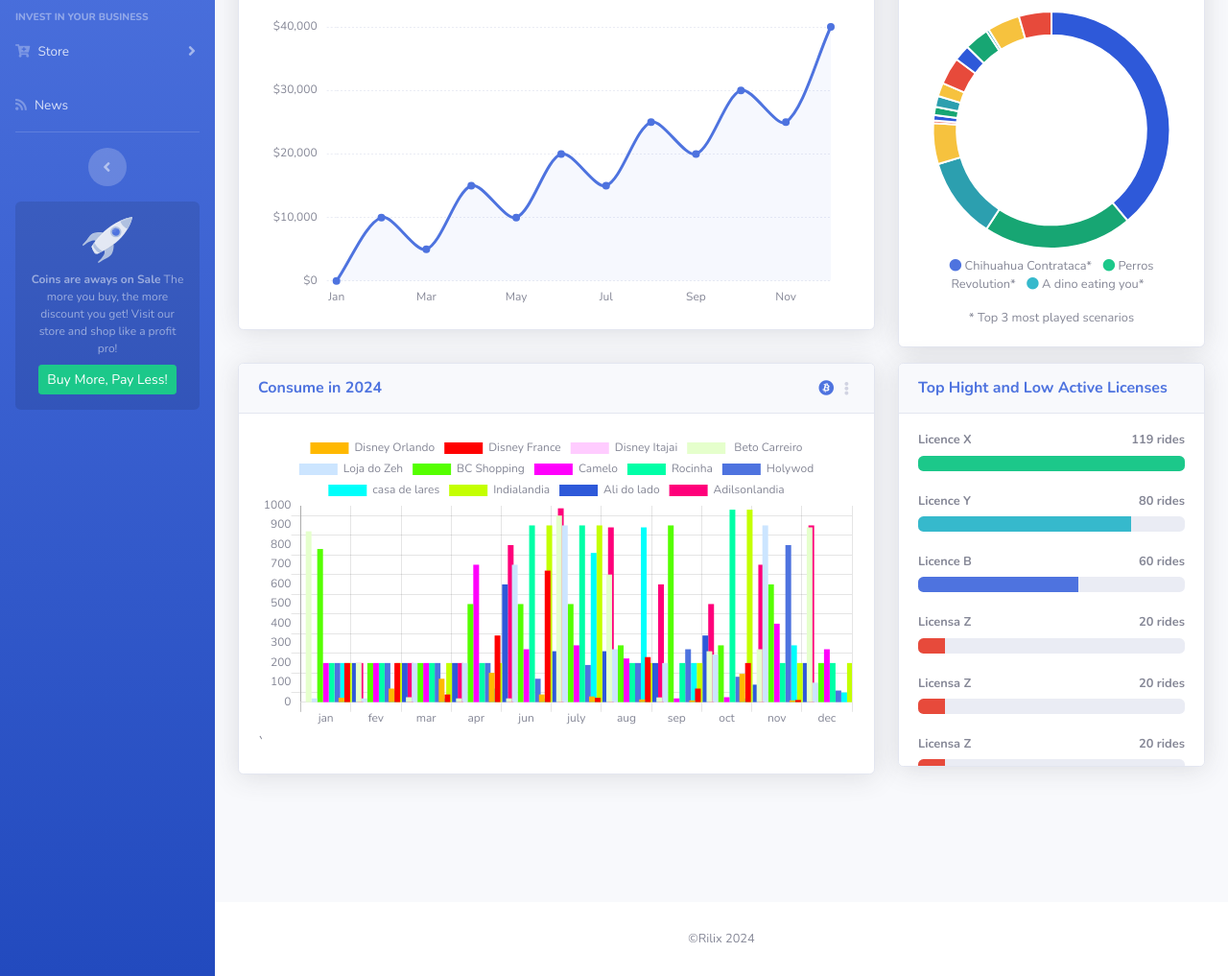
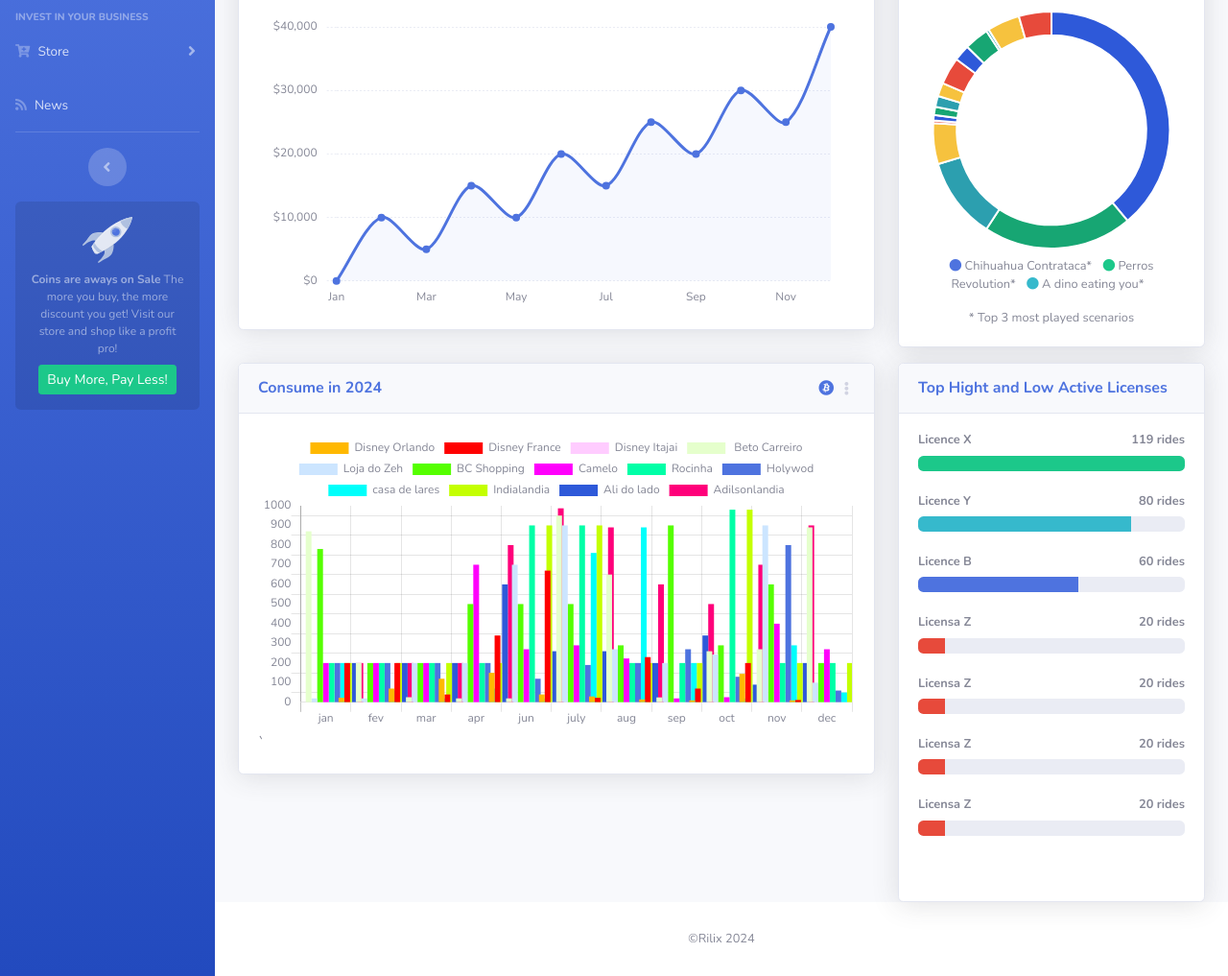
Before and after one commit to indiamaris/rilix_design_test, a website: page index.html in a window 1280 px wide. Shown: the part 279-1296 px from the top of the page at 96% size. Drawn offline with nearby package versions, Linux system fonts and the light colour scheme.

Commit message:
myAreaChart

```diff
--- a/index.html
+++ b/index.html
@@ -350,7 +350,7 @@
                         <div class="col-xl-4 col-lg-5">
 
                             <!-- Project Card Example -->
-                            <div class="card shadow mb-4 h-75 overflow-auto   ">
+                            <div class="card shadow mb-4 h-100 overflow-auto   ">
                                 <div class="card-header py-3">
                                     <h6 class="m-0 font-weight-bold text-primary">Top Hight and Low Active Licenses</h6>
                                 </div>
```
